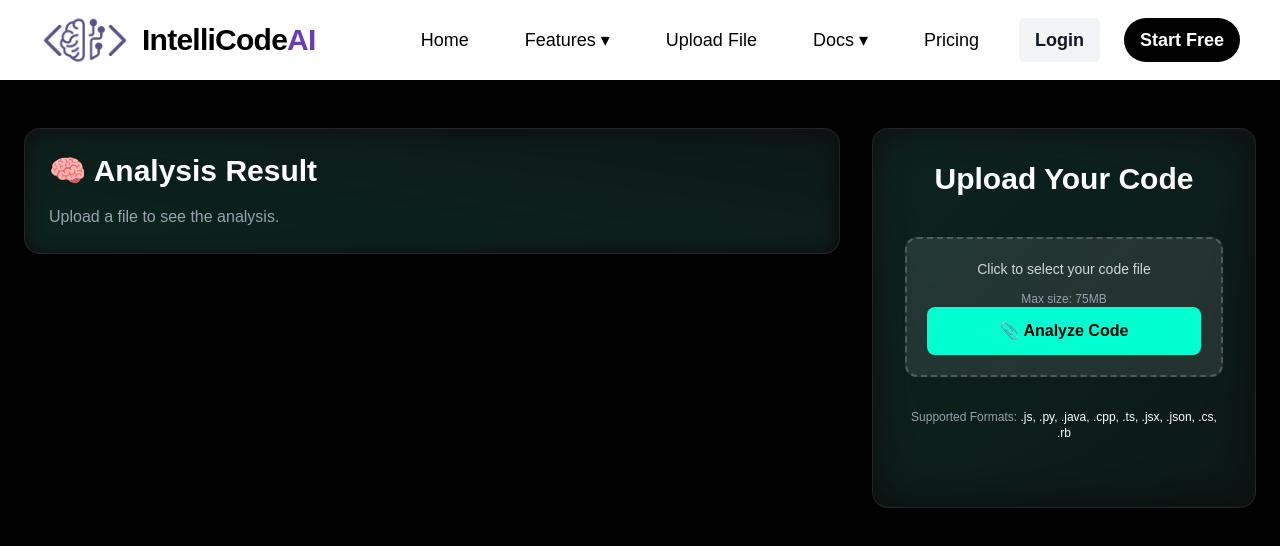
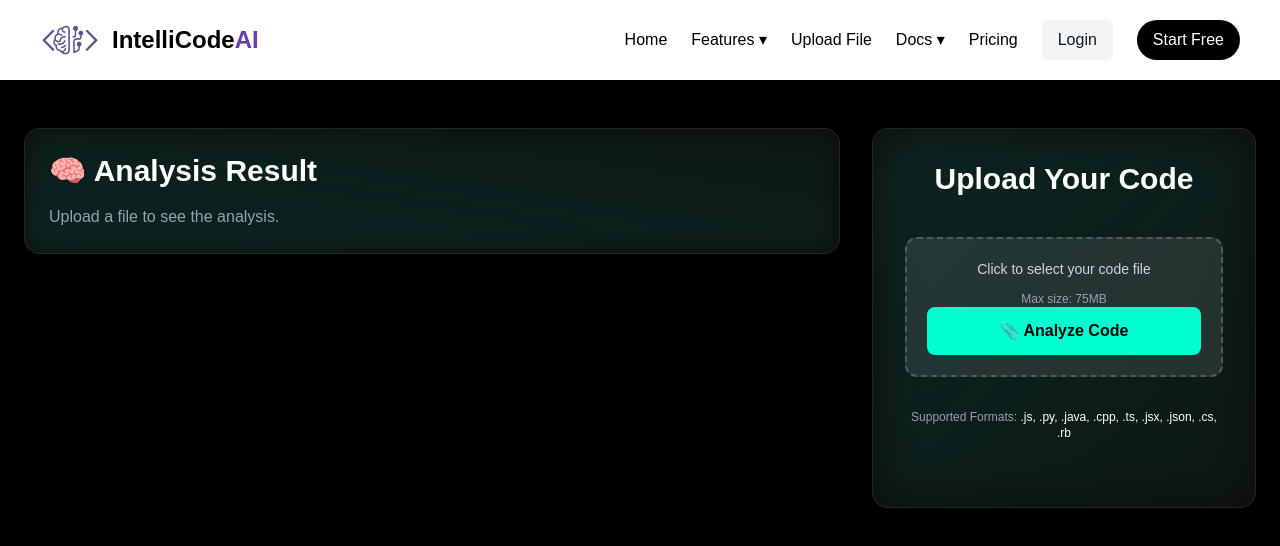
Before and after one commit to azadgupta1/IntelliCodeAI, a React (Vite) app in the folder frontend/: page /uploadfile in a window 1280 px wide. Shown: the top 546 px of the page. Built offline with nearby package versions, Linux system fonts and the light colour scheme.

Commit message:
Made landing page responsive

```diff
--- a/frontend/src/components/IssuesBreakdown.jsx
+++ b/frontend/src/components/IssuesBreakdown.jsx
@@ -10,7 +10,7 @@ const issues = [
 
 const totalIssues = issues.reduce((sum, issue) => sum + issue.count, 0);
 
-const IssuesBreakdown = () => {
+const IssuesBreakdown = ({owner, repo}) => {
   return (
     <section id="chart-issues-breakdown" className="w-82 h-100 mt-10 p-4 bg-white shadow-lg rounded-lg space-y-3">
       <header className="flex items-baseline gap-2">
@@ -45,7 +45,7 @@ const IssuesBreakdown = () => {
       </div>
 
       <a
-        href="/repositories/azadgupta1/Blogger/issues"
+        href={`/repositories/${owner}/${repo}/issues`}
         className="block text-blue-600 text-xs font-medium mt-4 hover:underline"
       >
         See all issues
--- a/frontend/src/components/Landing/Navbar.jsx
+++ b/frontend/src/components/Landing/Navbar.jsx
@@ -1,187 +1,291 @@
+
+// import { Link, useNavigate } from "react-router-dom";
+// import { githubLogin } from "../../services/authServices";
+// import IntelliCodeAI_1 from "../../assets/IntelliCodeAI_1.png";
+// import IntelliCodeAI_2 from "../../assets/IntelliCodeAI_2.png";
+// import IntelliCodeAI_3 from "../../assets/IntelliCodeAI_3.png";
+
+
+
+// import { useState } from "react";
+
+// const Navbar = () => {
+//   const [showFeatures, setShowFeatures] = useState(false);
+//   const [showDocs, setShowDocs] = useState(false);
+//   const navigate = useNavigate();
+
+//   return (
+//     // <nav className="bg-black text-white px-10 py-1 shadow-md  flex items-center justify-between relative z-50">
+//     <nav className="fixed top-0 left-0 h-20 w-full bg-white text-black px-10 py-1 shadow-md flex items-center justify-between z-50">
+
+//       {/* Logo + Name */}
+//       {/* <div
+//         className="flex items-center space-x-0 transform transition-transform duration-200 hover:scale-105 cursor-pointer"
+//         onClick={(e) => e.preventDefault()}
+//       >
+//         <img
+//           src={IntelliCodeAI_3}
+//           alt="IntelliCodeAI"
+//           className="h-15 w-22"
+//         />
+//         <span
+//           className="text-2xl font-extrabold tracking-wider"
+//           style={{
+//             color: "#6A3CB3",
+//             fontFamily: "'Orbitron', sans-serif",
+//             letterSpacing: "0.00125em"
+//           }}
+//         >
+//           IntelliCode<span style={{ color: "#4B5563" }}>AI</span>  #6A3CB3
+//         </span>
+//       </div> */}
+
+//         <div
+//           className="flex items-center gap-3 cursor-pointer group"
+//           onClick={(e) => e.preventDefault()}
+//         >
+//           <img
+//             src={IntelliCodeAI_3}
+//             alt="IntelliCodeAI"
+//             className="h-15 w-auto group-hover:scale-105 transition-transform duration-200"
+//           />
+//           <span className="text-3xl font-bold tracking-tight leading-none font-orbitron">
+//             <span className="text-[black]">IntelliCode</span>
+//             <span className="text-[#6A3CB3]">AI</span>
+//           </span>
+//         </div>
+
+
+// <ul className="flex items-center gap-6 text-lg font-light text-black">
+//   <li>
+//     <Link
+//       to="/"
+//       className="px-4 py-2 rounded-md hover:text-[#9384e6] transition-colors duration-300"
+//     >
+//       Home
+//     </Link>
+//   </li>
+
+//   <li
+//     className="relative group"
+//     onMouseEnter={() => setShowFeatures(true)}
+//     onMouseLeave={() => setShowFeatures(false)}
+//   >
+//     <button className="px-4 py-2 rounded-md hover:text-[#9384e6] transition-colors duration-300">
+//       Features ▾
+//     </button>
+//     {showFeatures && (
+//       <ul className="absolute top-12 left-0 bg-white shadow-lg rounded-md border border-gray-200 w-52 py-2 z-10">
+//         <li>
+//           <Link
+//             to="/features/ai-review"
+//             className="block px-4 py-2 text-sm text-gray-700 hover:bg-gray-100 transition"
+//           >
+//             AI Code Review
+//           </Link>
+//         </li>
+//         <li>
+//           <Link
+//             to="/features/github-analysis"
+//             className="block px-4 py-2 text-sm text-gray-700 hover:bg-gray-100 transition"
+//           >
+//             GitHub Auto Analysis
+//           </Link>
+//         </li>
+//         <li>
+//           <Link
+//             to="/features/fix-and-commit"
+//             className="block px-4 py-2 text-sm text-gray-700 hover:bg-gray-100 transition"
+//           >
+//             Fix & Commit
+//           </Link>
+//         </li>
+//       </ul>
+//     )}
+//   </li>
+
+//   <li>
+//     <Link
+//       to="/uploadfile"
+//       className="px-4 py-2 rounded-md hover:text-[#9384e6] transition-colors duration-300"
+//     >
+//       Upload File
+//     </Link>
+//   </li>
+
+//   <li
+//     className="relative group"
+//     onMouseEnter={() => setShowDocs(true)}
+//     onMouseLeave={() => setShowDocs(false)}
+//   >
+//     <button className="px-4 py-2 rounded-md hover:text-[#9384e6] transition-colors duration-300">
+//       Docs ▾
+//     </button>
+//     {showDocs && (
+//       <ul className="absolute top-12 left-0 bg-white shadow-lg rounded-md border border-gray-200 w-48 py-2 z-10">
+//         <li>
+//           <Link
+//             to="/docs/api"
+//             className="block px-4 py-2 text-sm text-gray-700 hover:bg-gray-100 transition"
+//           >
+//             API Reference
+//           </Link>
+//         </li>
+//         <li>
+//           <Link
+//             to="/docs/webhooks"
+//             className="block px-4 py-2 text-sm text-gray-700 hover:bg-gray-100 transition"
+//           >
+//             Webhooks
+//           </Link>
+//         </li>
+//         <li>
+//           <Link
+//             to="/docs/faqs"
+//             className="block px-4 py-2 text-sm text-gray-700 hover:bg-gray-100 transition"
+//           >
+//             FAQs
+//           </Link>
+//         </li>
+//       </ul>
+//     )}
+//   </li>
+
+//   <li>
+//     <Link
+//       to="/pricing"
+//       className="px-4 py-2 rounded-md hover:text-[#9384e6] transition-colors duration-300"
+//     >
+//       Pricing
+//     </Link>
+//   </li>
+
+//   <li>
+//     <button
+//       onClick={githubLogin}
+//       className="px-4 py-2 rounded-md bg-gray-100 text-gray-900 hover:bg-gray-200 transition font-semibold"
+//     >
+//       Login
+//     </button>
+//   </li>
+
+//   <li>
+//     <button
+//       onClick={() => navigate("/signup")}
+//       className="bg-[black] text-white px-4 py-2 rounded-4xl font-semibold hover:bg-[#9384e6] transition"
+//     >
+//       Start Free
+//     </button>
+//   </li>
+// </ul>
+
+
+
+
+//     </nav>
+//   );
+// };
+
+// export default Navbar;
+
+
+
+
+
+
+
 
 import { Link, useNavigate } from "react-router-dom";
 import { githubLogin } from "../../services/authServices";
-import IntelliCodeAI_1 from "../../assets/IntelliCodeAI_1.png";
-import IntelliCodeAI_2 from "../../assets/IntelliCodeAI_2.png";
 import IntelliCodeAI_3 from "../../assets/IntelliCodeAI_3.png";
-
-
-
 import { useState } from "react";
+import { Menu, X } from "lucide-react"; // Optional: Lucide icons or use SVG
 
 const Navbar = () => {
   const [showFeatures, setShowFeatures] = useState(false);
   const [showDocs, setShowDocs] = useState(false);
+  const [menuOpen, setMenuOpen] = useState(false);
   const navigate = useNavigate();
 
   return (
-    // <nav className="bg-black text-white px-10 py-1 shadow-md  flex items-center justify-between relative z-50">
-    <nav className="fixed top-0 left-0 h-20 w-full bg-white text-black px-10 py-1 shadow-md flex items-center justify-between z-50">
-
-      {/* Logo + Name */}
-      {/* <div
-        className="flex items-center space-x-0 transform transition-transform duration-200 hover:scale-105 cursor-pointer"
-        onClick={(e) => e.preventDefault()}
-      >
-        <img
-          src={IntelliCodeAI_3}
-          alt="IntelliCodeAI"
-          className="h-15 w-22"
-        />
-        <span
-          className="text-2xl font-extrabold tracking-wider"
-          style={{
-            color: "#6A3CB3",
-            fontFamily: "'Orbitron', sans-serif",
-            letterSpacing: "0.00125em"
-          }}
-        >
-          IntelliCode<span style={{ color: "#4B5563" }}>AI</span>  #6A3CB3
-        </span>
-      </div> */}
-
-        <div
-          className="flex items-center gap-3 cursor-pointer group"
-          onClick={(e) => e.preventDefault()}
-        >
-          <img
-            src={IntelliCodeAI_3}
-            alt="IntelliCodeAI"
-            className="h-15 w-auto group-hover:scale-105 transition-transform duration-200"
-          />
-          <span className="text-3xl font-bold tracking-tight leading-none font-orbitron">
-            <span className="text-[black]">IntelliCode</span>
+    <nav className="fixed top-0 left-0 w-full bg-white shadow-md z-50">
+      <div className="max-w-7xl mx-auto px-4 sm:px-6 lg:px-10">
+        <div className="flex justify-between items-center h-20">
+          {/* Logo */}
+          <div className="flex items-center gap-3 cursor-pointer">
+            <img src={IntelliCodeAI_3} alt="Logo" className="h-10 w-auto" />
+            <span className="text-2xl font-bold font-orbitron">
+              <span className="text-black">IntelliCode</span>
               <span className="text-[#6A3CB3]">AI</span>
             </span>
           </div>
 
+          {/* Hamburger Button */}
+          <div className="md:hidden">
+            <button onClick={() => setMenuOpen(!menuOpen)} className="text-black focus:outline-none">
+              {menuOpen ? <X size={28} /> : <Menu size={28} />}
+            </button>
+          </div>
 
-<ul className="flex items-center gap-6 text-lg font-light text-black">
-  <li>
-    <Link
-      to="/"
-      className="px-4 py-2 rounded-md hover:text-[#9384e6] transition-colors duration-300"
-    >
-      Home
-    </Link>
-  </li>
+          {/* Desktop Menu */}
+          <ul className="hidden md:flex items-center gap-6 text-base text-black">
+            <li><Link to="/" className="hover:text-[#9384e6] transition">Home</Link></li>
 
             <li
               className="relative group"
               onMouseEnter={() => setShowFeatures(true)}
               onMouseLeave={() => setShowFeatures(false)}
             >
-    <button className="px-4 py-2 rounded-md hover:text-[#9384e6] transition-colors duration-300">
-      Features ▾
-    </button>
+              <button className="hover:text-[#9384e6] transition">Features ▾</button>
               {showFeatures && (
-      <ul className="absolute top-12 left-0 bg-white shadow-lg rounded-md border border-gray-200 w-52 py-2 z-10">
-        <li>
-          <Link
-            to="/features/ai-review"
-            className="block px-4 py-2 text-sm text-gray-700 hover:bg-gray-100 transition"
-          >
-            AI Code Review
-          </Link>
-        </li>
-        <li>
-          <Link
-            to="/features/github-analysis"
-            className="block px-4 py-2 text-sm text-gray-700 hover:bg-gray-100 transition"
-          >
-            GitHub Auto Analysis
-          </Link>
-        </li>
-        <li>
-          <Link
-            to="/features/fix-and-commit"
-            className="block px-4 py-2 text-sm text-gray-700 hover:bg-gray-100 transition"
-          >
-            Fix & Commit
-          </Link>
-        </li>
+                <ul className="absolute top-10 left-0 bg-white border rounded-md shadow-lg w-52 z-10 py-2">
+                  <li><Link to="/features/ai-review" className="block px-4 py-2 hover:bg-gray-100">AI Code Review</Link></li>
+                  <li><Link to="/features/github-analysis" className="block px-4 py-2 hover:bg-gray-100">GitHub Auto Analysis</Link></li>
+                  <li><Link to="/features/fix-and-commit" className="block px-4 py-2 hover:bg-gray-100">Fix & Commit</Link></li>
                 </ul>
               )}
             </li>
 
-  <li>
-    <Link
-      to="/uploadfile"
-      className="px-4 py-2 rounded-md hover:text-[#9384e6] transition-colors duration-300"
-    >
-      Upload File
-    </Link>
-  </li>
+            <li><Link to="/uploadfile" className="hover:text-[#9384e6] transition">Upload File</Link></li>
 
             <li
               className="relative group"
               onMouseEnter={() => setShowDocs(true)}
               onMouseLeave={() => setShowDocs(false)}
             >
-    <button className="px-4 py-2 rounded-md hover:text-[#9384e6] transition-colors duration-300">
-      Docs ▾
-    </button>
+              <button className="hover:text-[#9384e6] transition">Docs ▾</button>
               {showDocs && (
-      <ul className="absolute top-12 left-0 bg-white shadow-lg rounded-md border border-gray-200 w-48 py-2 z-10">
-        <li>
-          <Link
-            to="/docs/api"
-            className="block px-4 py-2 text-sm text-gray-700 hover:bg-gray-100 transition"
-          >
-            API Reference
-          </Link>
-        </li>
-        <li>
-          <Link
-            to="/docs/webhooks"
-            className="block px-4 py-2 text-sm text-gray-700 hover:bg-gray-100 transition"
-          >
-            Webhooks
-          </Link>
-        </li>
-        <li>
-          <Link
-            to="/docs/faqs"
-            className="block px-4 py-2 text-sm text-gray-700 hover:bg-gray-100 transition"
-          >
-            FAQs
-          </Link>
-        </li>
+                <ul className="absolute top-10 left-0 bg-white border rounded-md shadow-lg w-48 z-10 py-2">
+                  <li><Link to="/docs/api" className="block px-4 py-2 hover:bg-gray-100">API Reference</Link></li>
+                  <li><Link to="/docs/webhooks" className="block px-4 py-2 hover:bg-gray-100">Webhooks</Link></li>
+                  <li><Link to="/docs/faqs" className="block px-4 py-2 hover:bg-gray-100">FAQs</Link></li>
                 </ul>
               )}
             </li>
 
-  <li>
-    <Link
-      to="/pricing"
-      className="px-4 py-2 rounded-md hover:text-[#9384e6] transition-colors duration-300"
-    >
-      Pricing
-    </Link>
-  </li>
+            <li><Link to="/pricing" className="hover:text-[#9384e6] transition">Pricing</Link></li>
+            <li><button onClick={githubLogin} className="bg-gray-100 text-gray-900 px-4 py-2 rounded-md hover:bg-gray-200">Login</button></li>
+            <li><button onClick={() => navigate("/signup")} className="bg-black text-white px-4 py-2 rounded-full hover:bg-[#9384e6]">Start Free</button></li>
+          </ul>
+        </div>
 
-  <li>
-    <button
-      onClick={githubLogin}
-      className="px-4 py-2 rounded-md bg-gray-100 text-gray-900 hover:bg-gray-200 transition font-semibold"
-    >
-      Login
-    </button>
-  </li>
-
-  <li>
-    <button
-      onClick={() => navigate("/signup")}
-      className="bg-[black] text-white px-4 py-2 rounded-4xl font-semibold hover:bg-[#9384e6] transition"
-    >
-      Start Free
-    </button>
-  </li>
-</ul>
-
-
-
-
+        {/* Mobile Menu */}
+        {menuOpen && (
+          <div className="md:hidden mt-4 space-y-3">
+            <Link to="/" className="block px-4 py-2 hover:bg-gray-100 rounded" onClick={() => setMenuOpen(false)}>Home</Link>
+            <Link to="/features/ai-review" className="block px-4 py-2 hover:bg-gray-100 rounded" onClick={() => setMenuOpen(false)}>AI Code Review</Link>
+            <Link to="/features/github-analysis" className="block px-4 py-2 hover:bg-gray-100 rounded" onClick={() => setMenuOpen(false)}>GitHub Auto Analysis</Link>
+            <Link to="/features/fix-and-commit" className="block px-4 py-2 hover:bg-gray-100 rounded" onClick={() => setMenuOpen(false)}>Fix & Commit</Link>
+            <Link to="/uploadfile" className="block px-4 py-2 hover:bg-gray-100 rounded" onClick={() => setMenuOpen(false)}>Upload File</Link>
+            <Link to="/docs/api" className="block px-4 py-2 hover:bg-gray-100 rounded" onClick={() => setMenuOpen(false)}>API Reference</Link>
+            <Link to="/docs/webhooks" className="block px-4 py-2 hover:bg-gray-100 rounded" onClick={() => setMenuOpen(false)}>Webhooks</Link>
+            <Link to="/docs/faqs" className="block px-4 py-2 hover:bg-gray-100 rounded" onClick={() => setMenuOpen(false)}>FAQs</Link>
+            <Link to="/pricing" className="block px-4 py-2 hover:bg-gray-100 rounded" onClick={() => setMenuOpen(false)}>Pricing</Link>
+            <button onClick={githubLogin} className="block w-full text-left px-4 py-2 hover:bg-gray-100 rounded">Login</button>
+            <button onClick={() => { navigate("/signup"); setMenuOpen(false); }} className="block w-full text-left bg-black text-white px-4 py-2 rounded hover:bg-[#9384e6]">Start Free</button>
+          </div>
+        )}
+      </div>
     </nav>
   );
 };
--- a/frontend/src/pages/Repo/RepoOverview.jsx
+++ b/frontend/src/pages/Repo/RepoOverview.jsx
@@ -96,7 +96,7 @@ function RepoOverview() {
 
       <div className='flex justify-center'>
         <div>
-          <IssuesBreakdown />
+          <IssuesBreakdown owner={owner} repo={repo} />
         </div>
 
         <div>
@@ -104,7 +104,7 @@ function RepoOverview() {
         </div>
 
         <div>
-          <IssuesBreakdown />
+          <IssuesBreakdown owner={owner} repo={repo} />
         </div>
 
       </div>
```
Also changed, not shown: 1 other file (tests, documents, lock files or other folders). Lines whose indentation alone changed are shown as unchanged.
